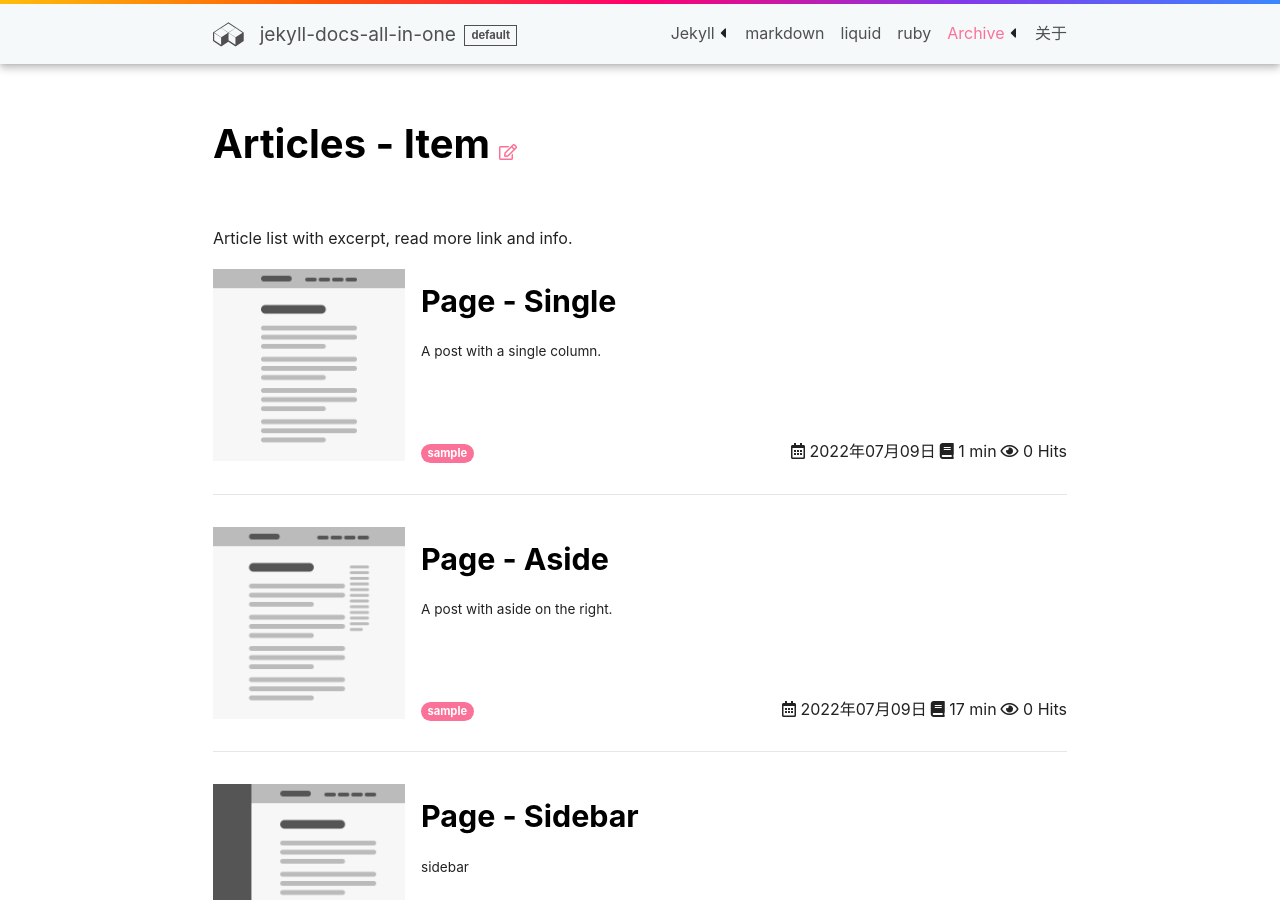
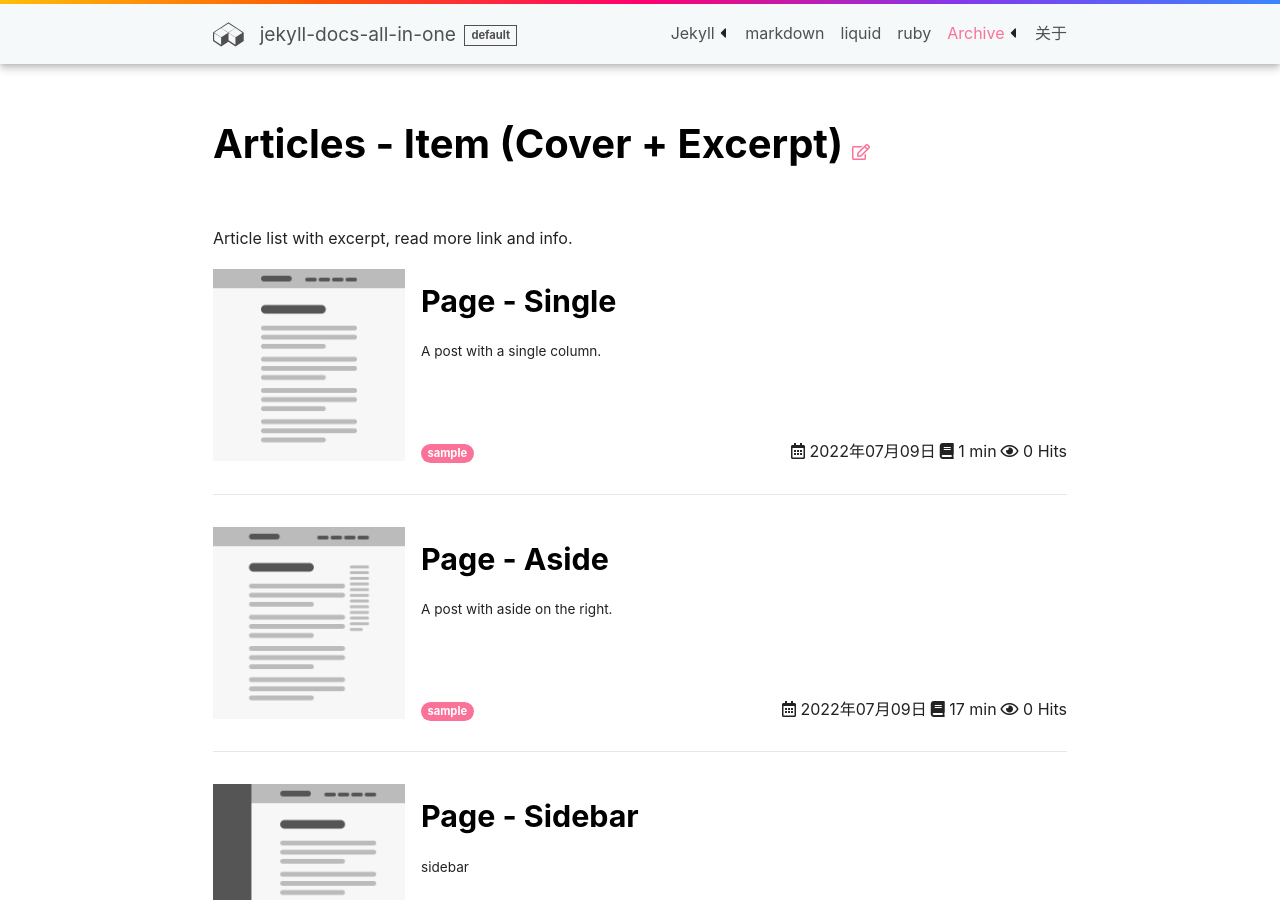
Before and after one commit to LawssssCat/jekyll-docs, a Jekyll site: the page built from _sample_pages/2.2-item.md, in a window 1280 px wide and 900 px high. Built offline with Jekyll 4.4.1, drawn with Linux system fonts in a browser that asks for light colours; comment, search, counter and statistics services are not loaded; some of the changed text lies outside the part shown.

Commit message:
docs: change name and cover

```diff
--- a/_sample_pages/2.2-item.md
+++ b/_sample_pages/2.2-item.md
@@ -1,8 +1,8 @@
 ---
 layout: article
-title: Articles - Item
+title: Articles - Item (Cover + Excerpt)
 permalink: /articles/item.html
-cover: /assets/images/axure/articles-item-excerpt-readmore-info.jpg
+cover: /assets/images/axure/articles-item-cover-excerpt-readmore-info.jpg
 tags: ['sample', 'test']
 show_article_info: false
 ---
```
